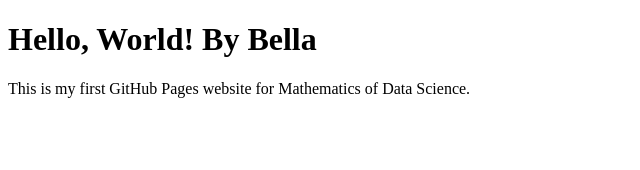
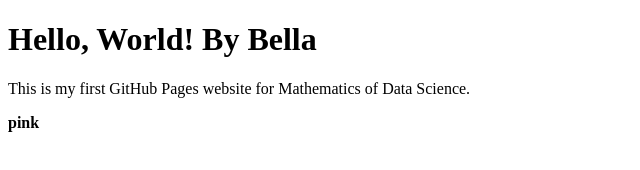
Before and after one commit to igrove2025/my-first-website, a plain HTML site: page index.html in a window 1280 px wide. Shown: the full height of the page, 0-640 px from the left. Drawn offline with Linux system fonts and the light colour scheme.

Commit message:
Update index.html

```diff
--- a/index.html
+++ b/index.html
@@ -6,5 +6,6 @@
 <body>
     <h1>Hello, World! By Bella </h1>
     <p>This is my first GitHub Pages website for Mathematics of Data Science.</p>
+<b>pink</b>
 </body>
 </html>
```
